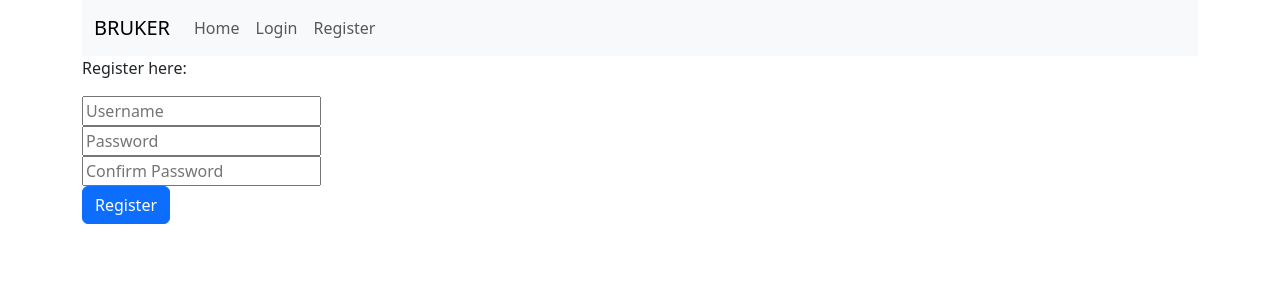
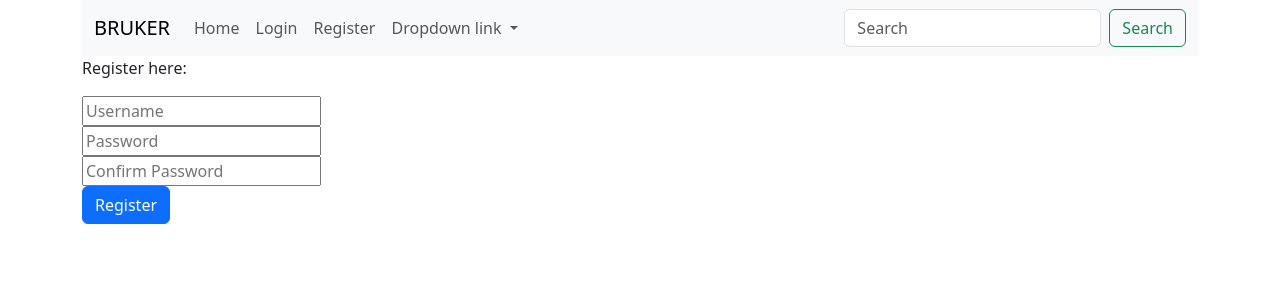
Before and after one commit to Sir-Jude/Distriflask, a Flask app: page /register/ in a window 1280 px wide. Shown: the top 300 px of the page. Run offline with Flask 3, Linux system fonts and the light colour scheme.

Commit message:
Add search feature in the nav bar

```diff
--- a/templates/errors/project.py
+++ b/project.py
@@ -146,7 +146,7 @@ def login():
         if user:
             login_user(user)
             flash("User successufully logged", "success")
-            return redirect(url_for("user", name=form.username.data))
+            return redirect(url_for("user", username=form.username.data))
         else:
             flash("Invalid username or password", "danger")
 
--- a/templates/base.html
+++ b/templates/base.html
@@ -30,7 +30,22 @@
               </li>
               <li class="nav-item">
                 <a class="nav-link" href="{{ url_for('register') }}">Register</a>
+              </li>
+              <li class="nav-item dropdown">
+                <a class="nav-link dropdown-toggle" href="#" role="button" data-bs-toggle="dropdown" aria-expanded="false">
+                  Dropdown link
+                </a>
+                <ul class="dropdown-menu">
+                  <li><a class="dropdown-item" href="#">Action</a></li>
+                  <li><a class="dropdown-item" href="#">Another action</a></li>
+                  <li><a class="dropdown-item" href="#">Something else here</a></li>
+                </ul>
+              </li>
             </ul>
+            <form class="ms-auto d-flex flex-nowrap" role="search">
+              <input class="form-control me-2" type="search" placeholder="Search" aria-label="Search">
+              <button class="btn btn-outline-success" type="submit">Search</button>
+            </form>
           </div>
         </div>
       </nav>
```
